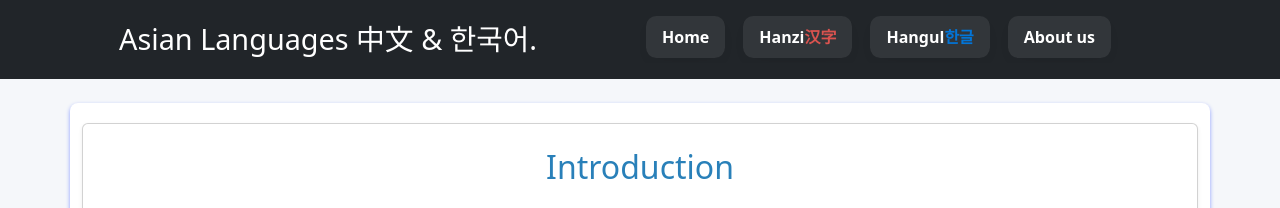
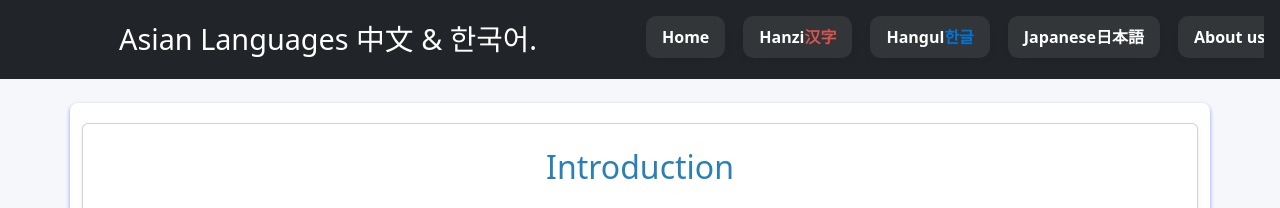
Before and after one commit to dgerenac/AsianLanguagesv2, a plain HTML site: page index.html in a window 1280 px wide. Shown: the top 208 px of the page. Drawn offline with nearby package versions, Linux system fonts and the light colour scheme; grey boxes are pictures that could not be loaded.

Commit message:
Update index.html

```diff
--- a/index.html
+++ b/index.html
@@ -25,6 +25,7 @@
       <li class="nav-item"><a class="nav-link" href="index.html">Home</a></li>
       <li class="nav-item"><a class="nav-link" href="hanzi.html">Hanzi <span class="idioma-chino">汉字</span></a></li>
       <li class="nav-item"><a class="nav-link" href="hangul.html">Hangul <span class="idioma-coreano">한글</span></a></li>
+      <li class="nav-item"><a class="nav-link text-white" href="japanese.html">Japanese <span class="idioma-japones">日本語</span></a></li>
       <li class="nav-item"><a class="nav-link" href="aboutus.html">About us</a></li>
     </ul>
   </nav>
```
